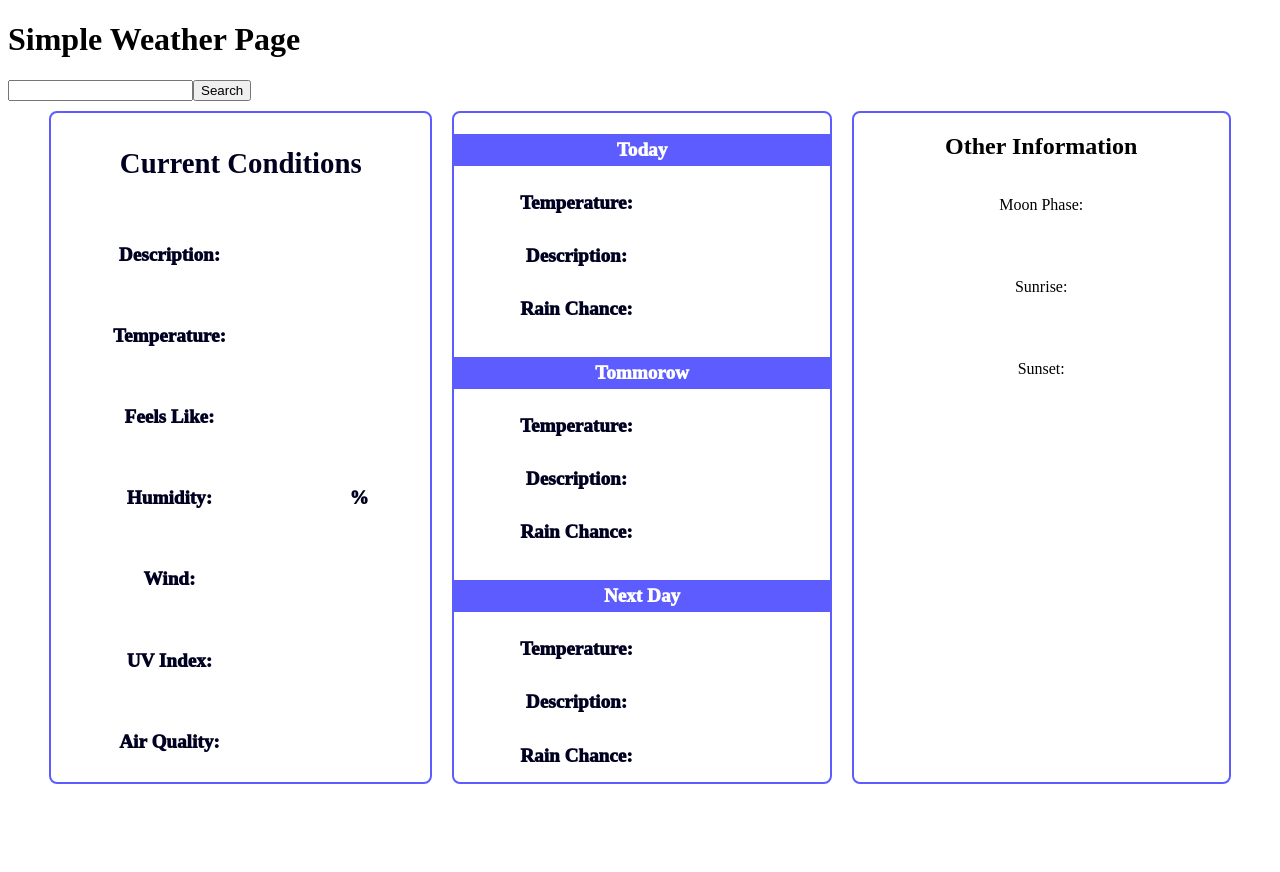
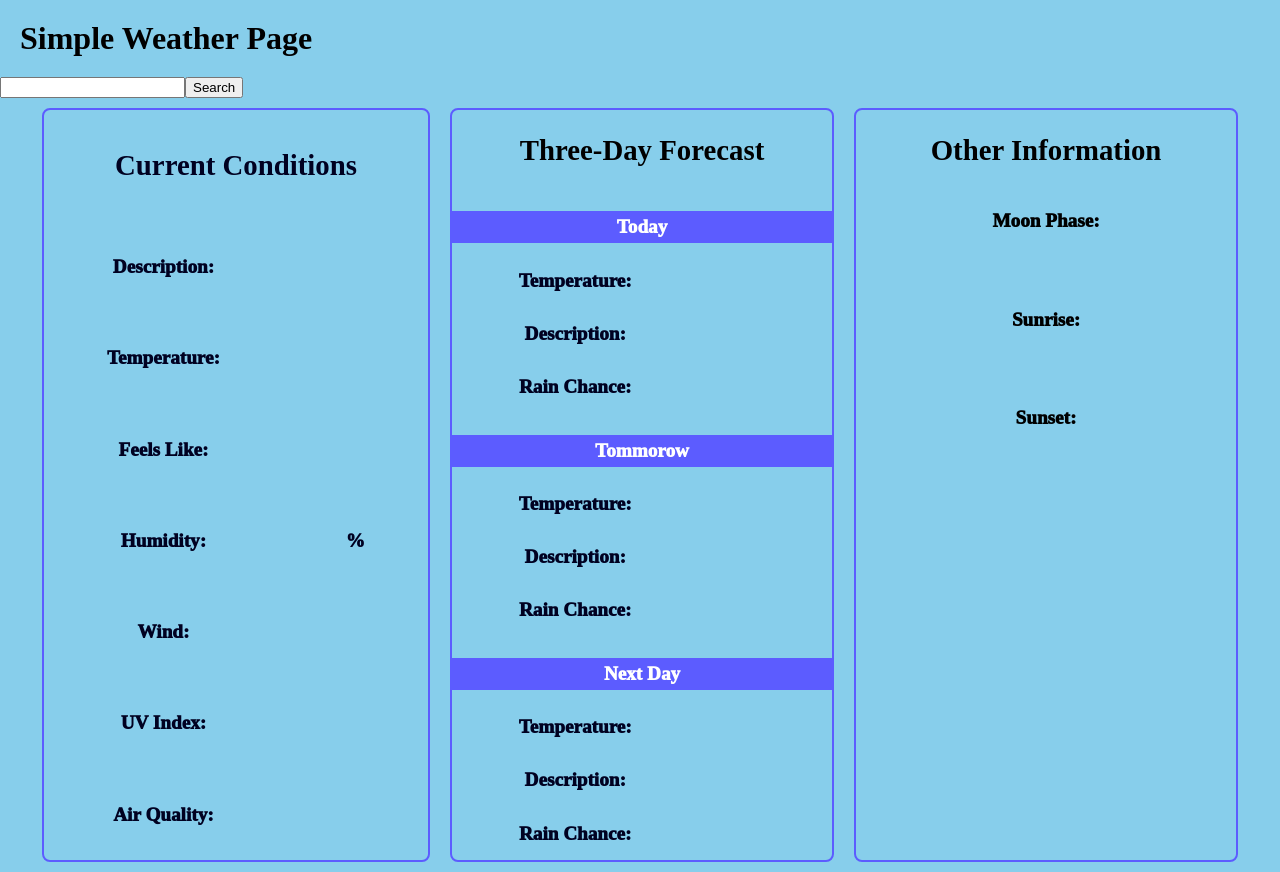
Before and after one commit to NicholasDomanico/Simple-Weather-Page, a React (Vite) app: page / in a window 1280 px wide. Before the commit the page ends 802 px from the top, so only its background shows below. Built offline with nearby package versions, Linux system fonts and the light colour scheme; no server answers.

Commit message:
Add/Change headers and background
Added "Three-day forecast" header, headers for the three boxes are no
same size. Added background element. Changed body styling to remove
margin and padding so backgroud fills screen.

```diff
--- a/src/App.jsx
+++ b/src/App.jsx
@@ -2,7 +2,14 @@ import CurrentConditions from "./components/CurrentConditions";
 import Forecast from "./components/Forecast";
 import getWeatherData from "./weatherData.js";
 import Weather from "./components/Weather.jsx";
+import Background from "./components/Background.jsx";
 import { useState, useEffect } from "react";
+import styled from "styled-components";
+
+const MainHeader = styled.h1`
+  margin: 0;
+  padding: 20px;
+`;
 
 export default function App() {
   const [location, setLocation] = useState("");
@@ -12,13 +19,13 @@ export default function App() {
   }
 
   return (
-    <>
-      <h1>Simple Weather Page</h1>
+    <Background>
+      <MainHeader>Simple Weather Page</MainHeader>
       <form onSubmit={handleSubmit}>
         <input type="text"></input>
         <button type="submit">Search</button>
       </form>
       <Weather location={location != "" ? location : "Port Richey"} />
-    </>
+    </Background>
   );
 }
--- /dev/null
+++ b/src/components/Background.jsx
@@ -0,0 +1,11 @@
+import styled from "styled-components";
+
+const Background = styled.div`
+  background-color: skyblue;
+  width: 100%;
+  height: 100%;
+  margin: 0;
+  padding: 0;
+`;
+
+export default Background;
--- a/src/components/Forecast.jsx
+++ b/src/components/Forecast.jsx
@@ -1,3 +1,4 @@
+import { symbol } from "prop-types";
 import styled from "styled-components";
 
 function Day(props) {
@@ -24,6 +25,8 @@ const ForecastBox = styled.div`
   border-radius: 0.5rem;
   margin: 10px;
   box-sizing: border-box;
+  font-size: 1.2rem;
+  font-weight: 1000;
 `;
 
 const DayWrapper = styled.section`
@@ -76,10 +79,13 @@ const RainChance = styled.div`
 
 export default function Forecast(props) {
   return (
-    <ForecastBox>
-      <Day day="Today" />
-      <Day day="Tommorow" />
-      <Day day="Next Day" />
-    </ForecastBox>
+    <>
+      <ForecastBox>
+        <h2>Three-Day Forecast</h2>
+        <Day day="Today" />
+        <Day day="Tommorow" />
+        <Day day="Next Day" />
+      </ForecastBox>
+    </>
   );
 }
--- a/src/components/Other.jsx
+++ b/src/components/Other.jsx
@@ -9,6 +9,8 @@ const OtherInfoBox = styled.div`
   border: 2px solid rgb(92, 92, 255);
   border-radius: 0.5rem;
   margin: 10px;
+  font-size: 1.2rem;
+  font-weight: 1000;
   box-sizing: border-box;
 `;
 
--- a/src/main.jsx
+++ b/src/main.jsx
@@ -1,9 +1,18 @@
 import React from "react";
 import ReactDOM from "react-dom/client";
 import App from "./App.jsx";
+import { createGlobalStyle } from "styled-components";
+
+const GlobalStyle = createGlobalStyle`
+  body {
+    margin: 0;
+    padding: 0;
+  }
+`;
 
 ReactDOM.createRoot(document.getElementById("root")).render(
   <React.StrictMode>
+    <GlobalStyle />
     <App />
   </React.StrictMode>
 );
```
